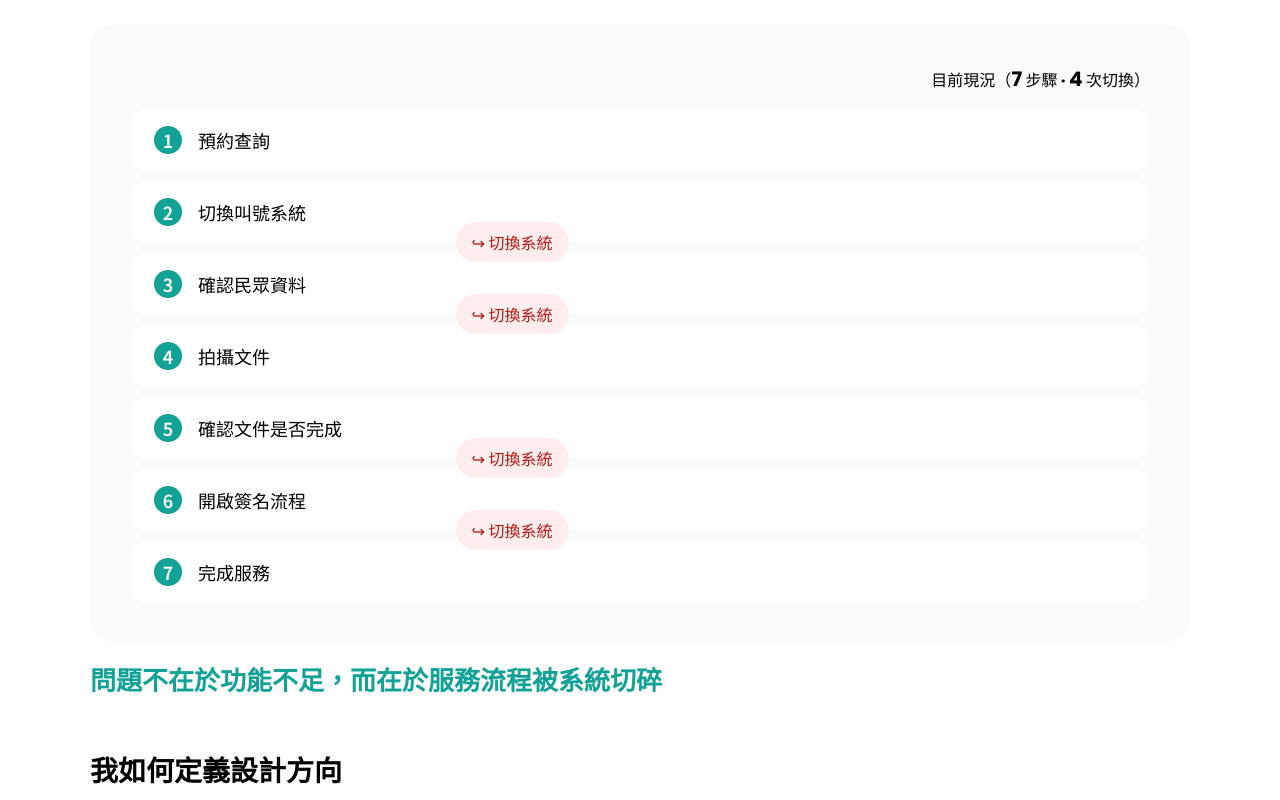
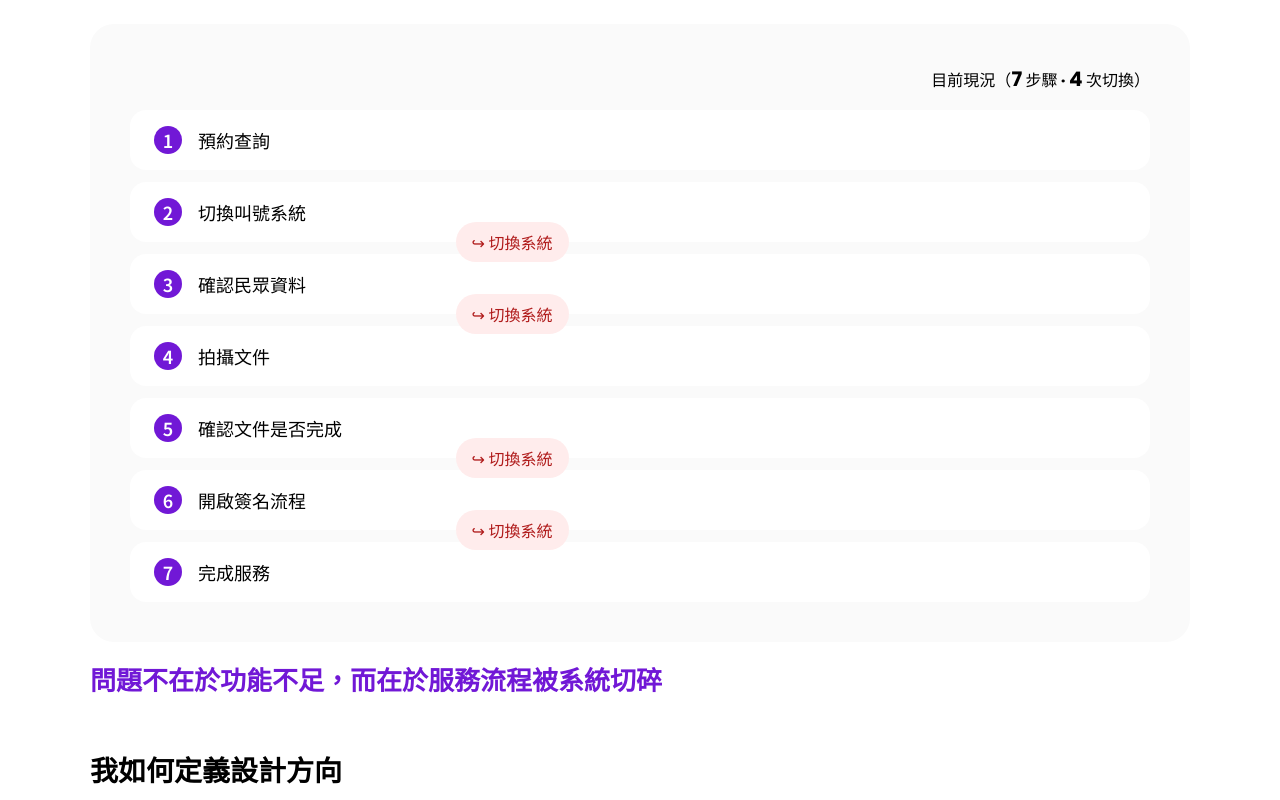
Before and after one commit to hsiangyin/hsiangyin.github.io, a React (Vite) app: page /works/counter-service in a window 1280 px wide. Shown: the part 1900-2700 px from the top of the page. Built offline with nearby package versions, Linux system fonts and the light colour scheme.

Commit message:
Change Counter Service accent color to #7118d6

```diff
--- a/src/pages/CounterServicePage.tsx
+++ b/src/pages/CounterServicePage.tsx
@@ -16,7 +16,7 @@ const fadeUp: Variants = {
 function StepNum({ n }: { n: number }) {
   return (
     <div className="relative shrink-0 size-[24px] md:size-[28px] 3xl:size-[42px]">
-      <div className="absolute inset-0 rounded-full bg-[#12A296]" />
+      <div className="absolute inset-0 rounded-full bg-[#7118d6]" />
       <span className="absolute inset-0 flex items-center justify-center font-bold text-white
                        text-[15px] md:text-[18px] 3xl:text-[28px]">
         {n}
@@ -250,7 +250,7 @@ export function CounterServicePage() {
 
         <motion.p
           variants={fadeUp} initial="hidden" whileInView="visible" viewport={{ once: true }}
-          className="font-poppins font-bold text-[#12a296] leading-[1.6]
+          className="font-poppins font-bold text-[#7118d6] leading-[1.6]
                      text-[16px] md:text-[22px] xl:text-[26px] 3xl:text-[36px]
                      3xl:leading-[36px]"
         >
@@ -382,7 +382,7 @@ export function CounterServicePage() {
         {/* Outcome banner */}
         <motion.div
           variants={fadeUp} initial="hidden" whileInView="visible" viewport={{ once: true }}
-          className="bg-[#12a296] rounded-[16px] md:rounded-[24px]
+          className="bg-[#7118d6] rounded-[16px] md:rounded-[24px]
                      px-[20px] py-[20px]
                      md:px-[40px] md:py-[24px]
                      3xl:px-[60px] 3xl:py-[30px]
@@ -422,7 +422,7 @@ export function CounterServicePage() {
                          p-[20px] md:p-[24px] 3xl:p-[30px]
                          flex flex-col gap-[12px]"
             >
-              <p className="font-poppins font-medium text-[#12a296]
+              <p className="font-poppins font-medium text-[#7118d6]
                              text-[16px] md:text-[20px] 3xl:text-[28px]">
                 {role}
               </p>
```
